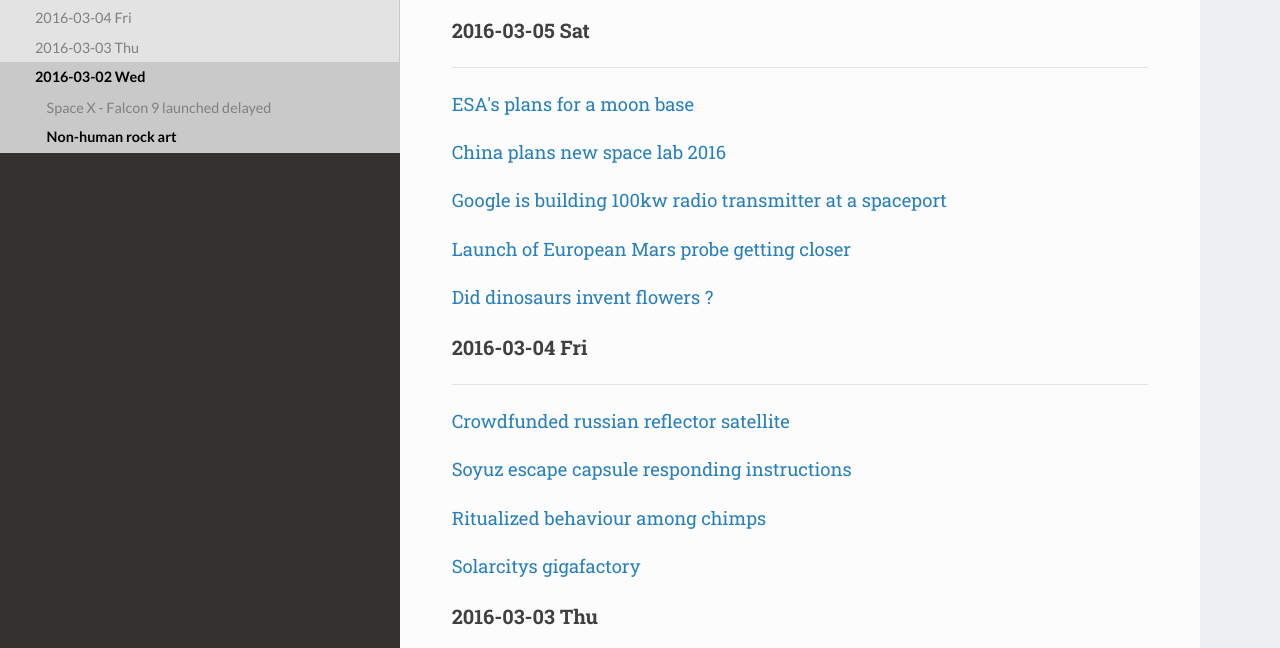
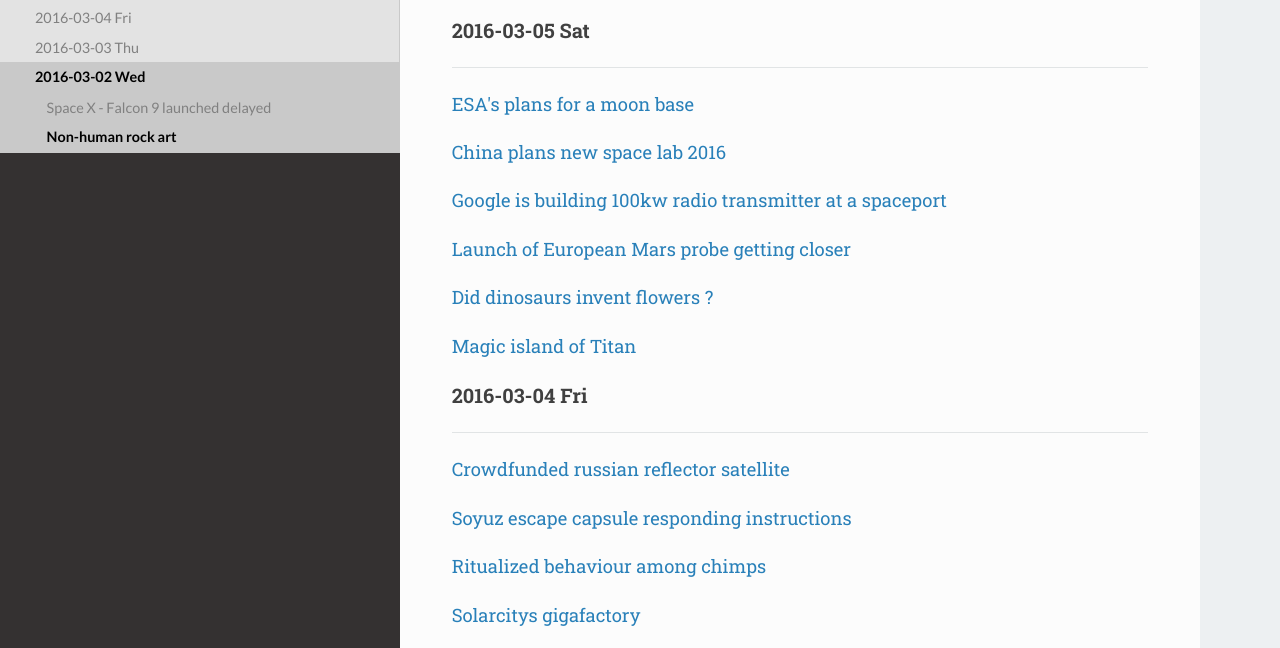
Before and after one commit to burann/nerdfeed, a plain HTML site: page index.html in a window 1280 px wide. Shown: the part 117-765 px from the top of the page. Drawn offline with nearby package versions, Linux system fonts and the light colour scheme.

Commit message:
Blog update

```diff
--- a/index.html
+++ b/index.html
@@ -4,7 +4,7 @@
 <html xmlns="http://www.w3.org/1999/xhtml" lang="en" xml:lang="en">
 <head>
 <title>The 2016 Nerd feed</title>
-<!-- 2016-03-04 Fri 14:33 -->
+<!-- 2016-03-04 Fri 22:11 -->
 <meta  http-equiv="Content-Type" content="text/html;charset=utf-8" />
 <meta  name="generator" content="Org-mode" />
 <meta  name="author" content="Robert Walker" />
@@ -157,6 +157,7 @@ for the JavaScript code in this tag.
 <li><a href="#sec-1-1-3">Google is building 100kw radio transmitter at a spaceport</a></li>
 <li><a href="#sec-1-1-4">Launch of European Mars probe getting closer</a></li>
 <li><a href="#sec-1-1-5">Did dinosaurs invent flowers ?</a></li>
+<li><a href="#sec-1-1-6">Magic island of Titan</a></li>
 </ul>
 </li>
 <li><a href="#sec-1-2">2016-03-04 Fri</a>
@@ -210,6 +211,9 @@ for the JavaScript code in this tag.
 </div>
 <div id="outline-container-sec-1-1-5" class="outline-4">
 <h4 id="sec-1-1-5"><a href="http://blog.hmns.org/2016/03/did-dinosaurs-invent-flowers-with-a-big-assist-from-flies-and-beetles/">Did dinosaurs invent flowers ?</a></h4>
+</div>
+<div id="outline-container-sec-1-1-6" class="outline-4">
+<h4 id="sec-1-1-6"><a href="http://www.iflscience.com/space/mysterious-magic-island-titan-disappears-latest-cassini-image">Magic island of Titan</a></h4>
 </div>
 </div>
 
```
